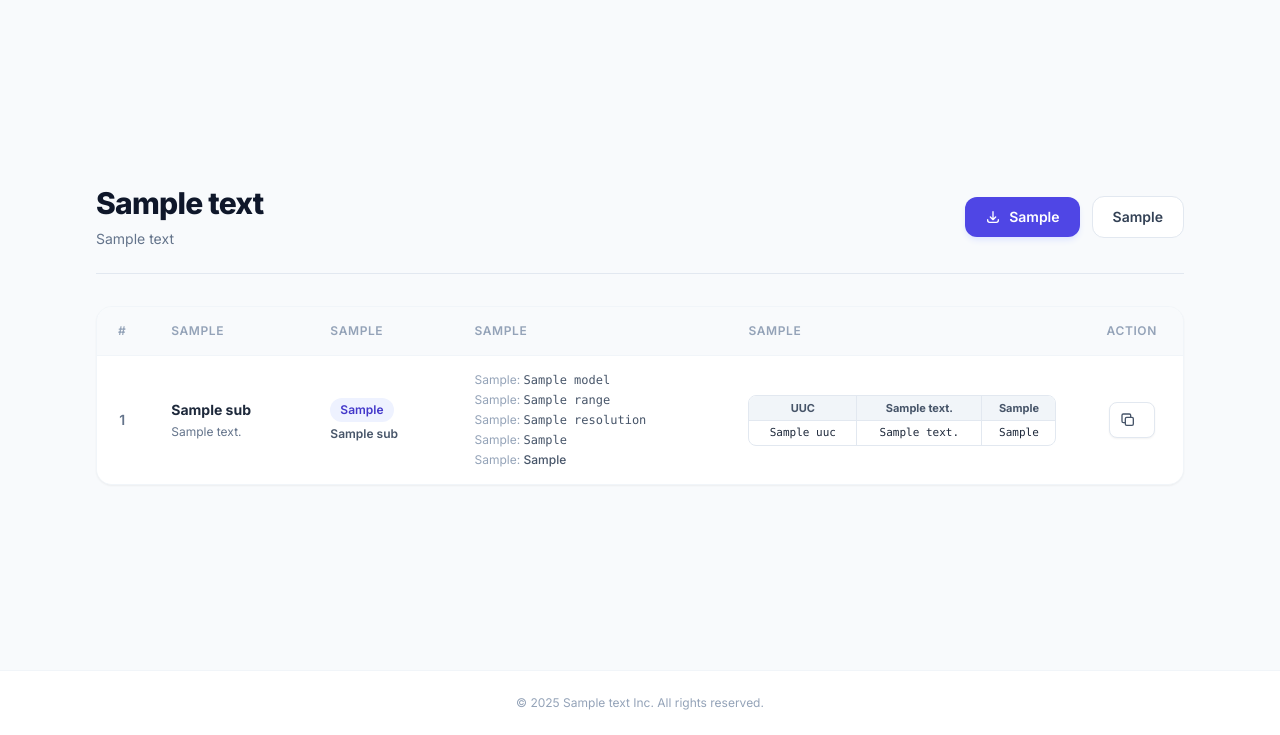
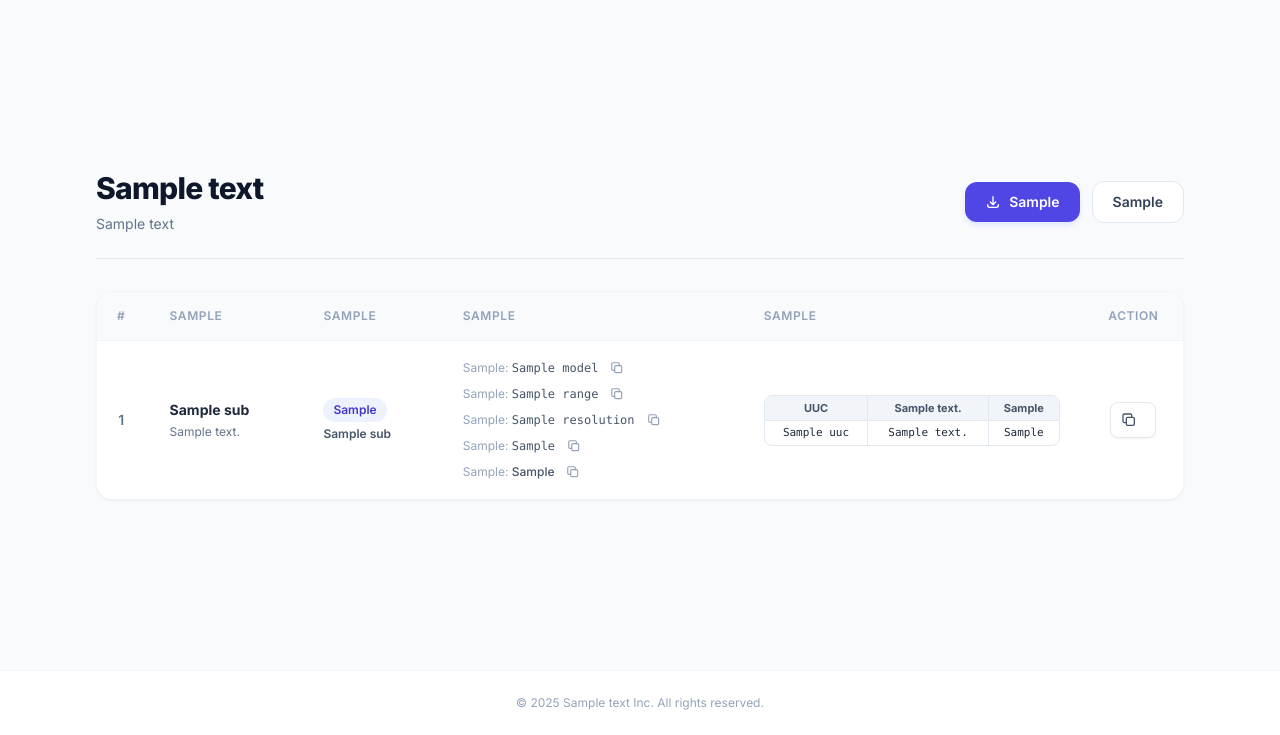
Before and after one commit to mohammadshko/parameters_getter, a Python web app: template templates/submissions.html in a window 1280 px wide. Shown: the part 65-800 px from the top of the page. Run offline with Jinja, Linux system fonts and the light colour scheme; the template is opened without the code that fills it: most values are stand-ins (such as "Sample title", 1, 10 or a date in 2020); some libraries are stand-ins or nearby versions.

Commit message:
Add copy buttons to specification fields

```diff
--- a/templates/submissions.html
+++ b/templates/submissions.html
@@ -87,11 +87,36 @@
             <!-- Tool Specs -->
             <td class="px-6 py-4 text-xs text-slate-600">
               <div class="flex flex-col gap-1">
-                <div><span class="text-slate-400">{{ text.tool_model }}:</span> <span class="font-mono font-medium">{{ sub.model }}</span></div>
-                <div><span class="text-slate-400">{{ text.tool_range }}:</span> <span class="font-mono font-medium">{{ sub.range }}</span></div>
-                <div><span class="text-slate-400">{{ text.tool_resolution }}:</span> <span class="font-mono font-medium">{{ sub.resolution }}</span></div>
-                <div><span class="text-slate-400">{{ text.tool_serial_no }}:</span> <span class="font-mono font-medium">{{ sub.serial_no }}</span></div>
-                <div><span class="text-slate-400">{{ text.tool_location }}:</span> <span class="font-medium">{{ sub.tool_location }}</span></div>
+                <div class="flex items-center gap-2">
+                  <span><span class="text-slate-400">{{ text.tool_model }}:</span> <span class="font-mono font-medium">{{ sub.model }}</span></span>
+                  <button type="button" class="copy-spec-btn rounded p-1 text-slate-400 hover:bg-indigo-50 hover:text-indigo-700 focus:outline-none focus:ring-2 focus:ring-indigo-500" data-copy-value="{{ sub.model | e }}" title="Copy model" aria-label="Copy model">
+                    <svg class="h-3.5 w-3.5" fill="none" viewBox="0 0 24 24" stroke="currentColor"><rect x="8" y="8" width="12" height="12" rx="2" stroke-width="2"/><path stroke-linecap="round" stroke-linejoin="round" stroke-width="2" d="M16 8V5a2 2 0 00-2-2H5a2 2 0 00-2 2v9a2 2 0 002 2h3"/></svg>
+                  </button>
+                </div>
+                <div class="flex items-center gap-2">
+                  <span><span class="text-slate-400">{{ text.tool_range }}:</span> <span class="font-mono font-medium">{{ sub.range }}</span></span>
+                  <button type="button" class="copy-spec-btn rounded p-1 text-slate-400 hover:bg-indigo-50 hover:text-indigo-700 focus:outline-none focus:ring-2 focus:ring-indigo-500" data-copy-value="{{ sub.range | e }}" title="Copy range" aria-label="Copy range">
+                    <svg class="h-3.5 w-3.5" fill="none" viewBox="0 0 24 24" stroke="currentColor"><rect x="8" y="8" width="12" height="12" rx="2" stroke-width="2"/><path stroke-linecap="round" stroke-linejoin="round" stroke-width="2" d="M16 8V5a2 2 0 00-2-2H5a2 2 0 00-2 2v9a2 2 0 002 2h3"/></svg>
+                  </button>
+                </div>
+                <div class="flex items-center gap-2">
+                  <span><span class="text-slate-400">{{ text.tool_resolution }}:</span> <span class="font-mono font-medium">{{ sub.resolution }}</span></span>
+                  <button type="button" class="copy-spec-btn rounded p-1 text-slate-400 hover:bg-indigo-50 hover:text-indigo-700 focus:outline-none focus:ring-2 focus:ring-indigo-500" data-copy-value="{{ sub.resolution | e }}" title="Copy resolution" aria-label="Copy resolution">
+                    <svg class="h-3.5 w-3.5" fill="none" viewBox="0 0 24 24" stroke="currentColor"><rect x="8" y="8" width="12" height="12" rx="2" stroke-width="2"/><path stroke-linecap="round" stroke-linejoin="round" stroke-width="2" d="M16 8V5a2 2 0 00-2-2H5a2 2 0 00-2 2v9a2 2 0 002 2h3"/></svg>
+                  </button>
+                </div>
+                <div class="flex items-center gap-2">
+                  <span><span class="text-slate-400">{{ text.tool_serial_no }}:</span> <span class="font-mono font-medium">{{ sub.serial_no }}</span></span>
+                  <button type="button" class="copy-spec-btn rounded p-1 text-slate-400 hover:bg-indigo-50 hover:text-indigo-700 focus:outline-none focus:ring-2 focus:ring-indigo-500" data-copy-value="{{ sub.serial_no | e }}" title="Copy serial number" aria-label="Copy serial number">
+                    <svg class="h-3.5 w-3.5" fill="none" viewBox="0 0 24 24" stroke="currentColor"><rect x="8" y="8" width="12" height="12" rx="2" stroke-width="2"/><path stroke-linecap="round" stroke-linejoin="round" stroke-width="2" d="M16 8V5a2 2 0 00-2-2H5a2 2 0 00-2 2v9a2 2 0 002 2h3"/></svg>
+                  </button>
+                </div>
+                <div class="flex items-center gap-2">
+                  <span><span class="text-slate-400">{{ text.tool_location }}:</span> <span class="font-medium">{{ sub.tool_location }}</span></span>
+                  <button type="button" class="copy-spec-btn rounded p-1 text-slate-400 hover:bg-indigo-50 hover:text-indigo-700 focus:outline-none focus:ring-2 focus:ring-indigo-500" data-copy-value="{{ sub.tool_location | e }}" title="Copy location" aria-label="Copy location">
+                    <svg class="h-3.5 w-3.5" fill="none" viewBox="0 0 24 24" stroke="currentColor"><rect x="8" y="8" width="12" height="12" rx="2" stroke-width="2"/><path stroke-linecap="round" stroke-linejoin="round" stroke-width="2" d="M16 8V5a2 2 0 00-2-2H5a2 2 0 00-2 2v9a2 2 0 002 2h3"/></svg>
+                  </button>
+                </div>
               </div>
             </td>
             <!-- Calibration Points -->
@@ -191,6 +216,42 @@
   document.querySelectorAll('.copy-submission-row-btn').forEach((button) => {
     button.addEventListener('click', () => copySubmissionExcel(button));
   });
+
+  async function copyTextToClipboard(value) {
+    if (navigator.clipboard && window.isSecureContext) {
+      await navigator.clipboard.writeText(value);
+      return;
+    }
+
+    const temporaryTextarea = document.createElement('textarea');
+    temporaryTextarea.value = value;
+    temporaryTextarea.setAttribute('readonly', '');
+    temporaryTextarea.style.position = 'fixed';
+    temporaryTextarea.style.opacity = '0';
+    document.body.appendChild(temporaryTextarea);
+    temporaryTextarea.select();
+    const copied = document.execCommand('copy');
+    temporaryTextarea.remove();
+    if (!copied) throw new Error('Clipboard copy was not successful');
+  }
+
+  document.querySelectorAll('.copy-spec-btn').forEach((button) => {
+    button.addEventListener('click', async () => {
+      const originalTitle = button.title;
+      try {
+        await copyTextToClipboard(button.dataset.copyValue || '');
+        button.title = 'Copied!';
+        button.classList.add('text-emerald-600');
+      } catch (error) {
+        console.error('Unable to copy specification:', error);
+        button.title = 'Copy failed';
+      }
+      setTimeout(() => {
+        button.title = originalTitle;
+        button.classList.remove('text-emerald-600');
+      }, 1500);
+    });
+  });
 </script>
 
 {% endblock %}
```
